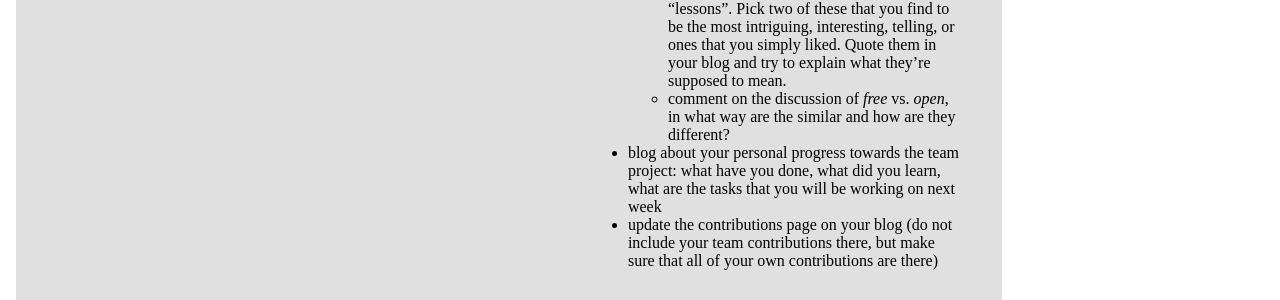
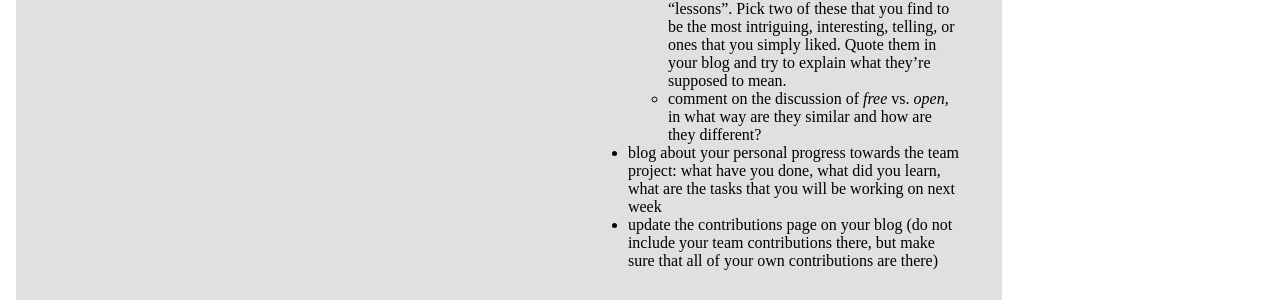
Before and after one commit to joannakl/ossd_s19, a Jekyll site: the page built from daily.html, in a window 1280 px wide and 900 px high, scrolled down 327 px. Shown: the part 170-470 px from the top of the window. Built offline with Jekyll 4.4.1, drawn with Linux system fonts in a browser that asks for light colours; comment, search, counter and statistics services are not loaded.

Commit message:
fixed minor spelling error

```diff
--- a/_includes/daily/16.markdown
+++ b/_includes/daily/16.markdown
@@ -44,7 +44,7 @@ Due by the end of this week (4/7):
 	- _The Cathedral and The Bazaar_ essay has 19 “lessons”. Pick two of these that you find
 	to be the most intriguing, interesting, telling, or ones that you simply liked.
 	Quote them in your blog and try to explain what they’re supposed to mean.
-	- comment on the discussion of _free_ vs. _open_, in what way are the similar and how
+	- comment on the discussion of _free_ vs. _open_, in what way are they similar and how
 	are they different?
 - blog about  your personal progress towards the team project: what have you done,
 what did you learn, what are the tasks that you will be working on next week
```
